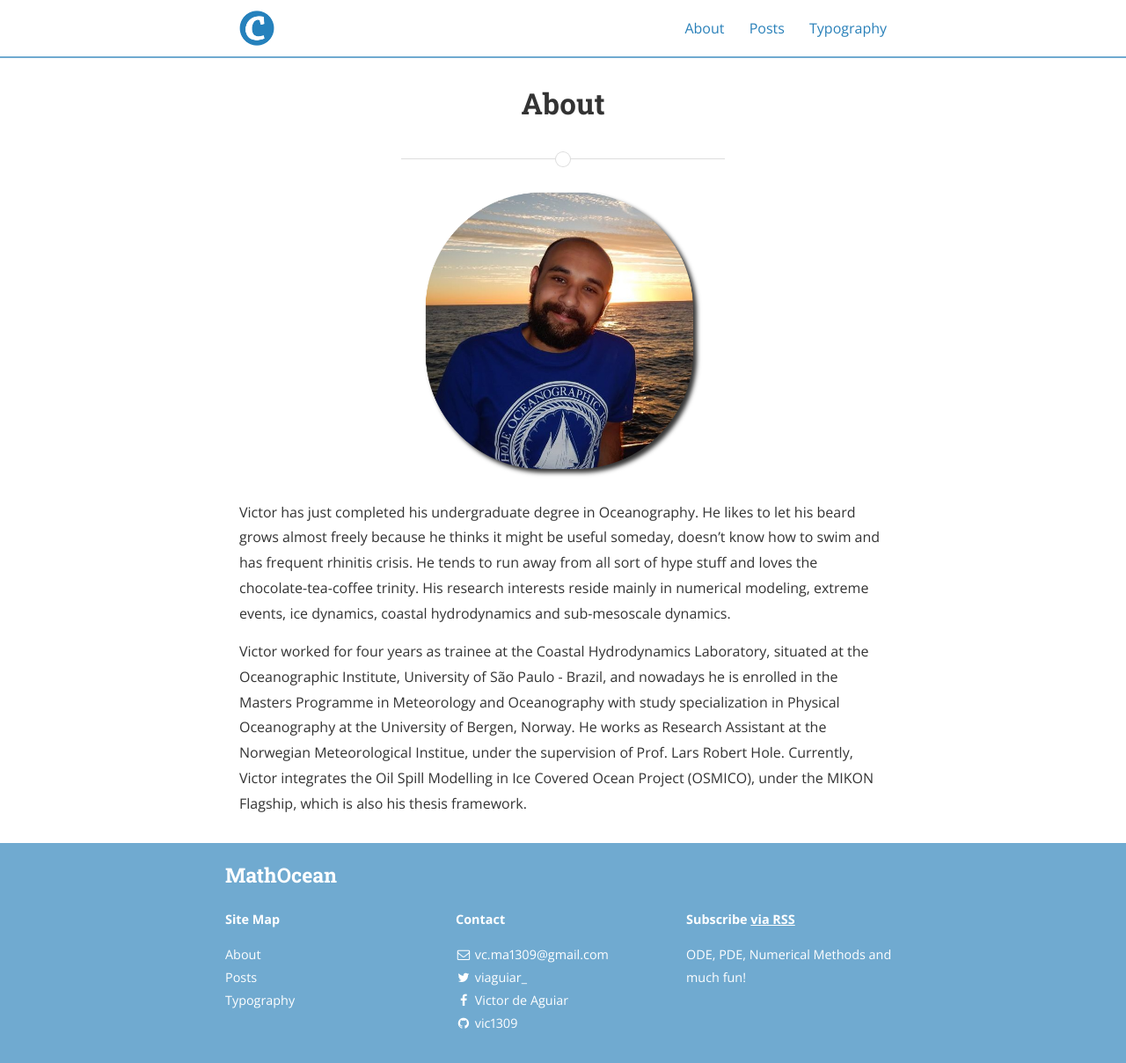
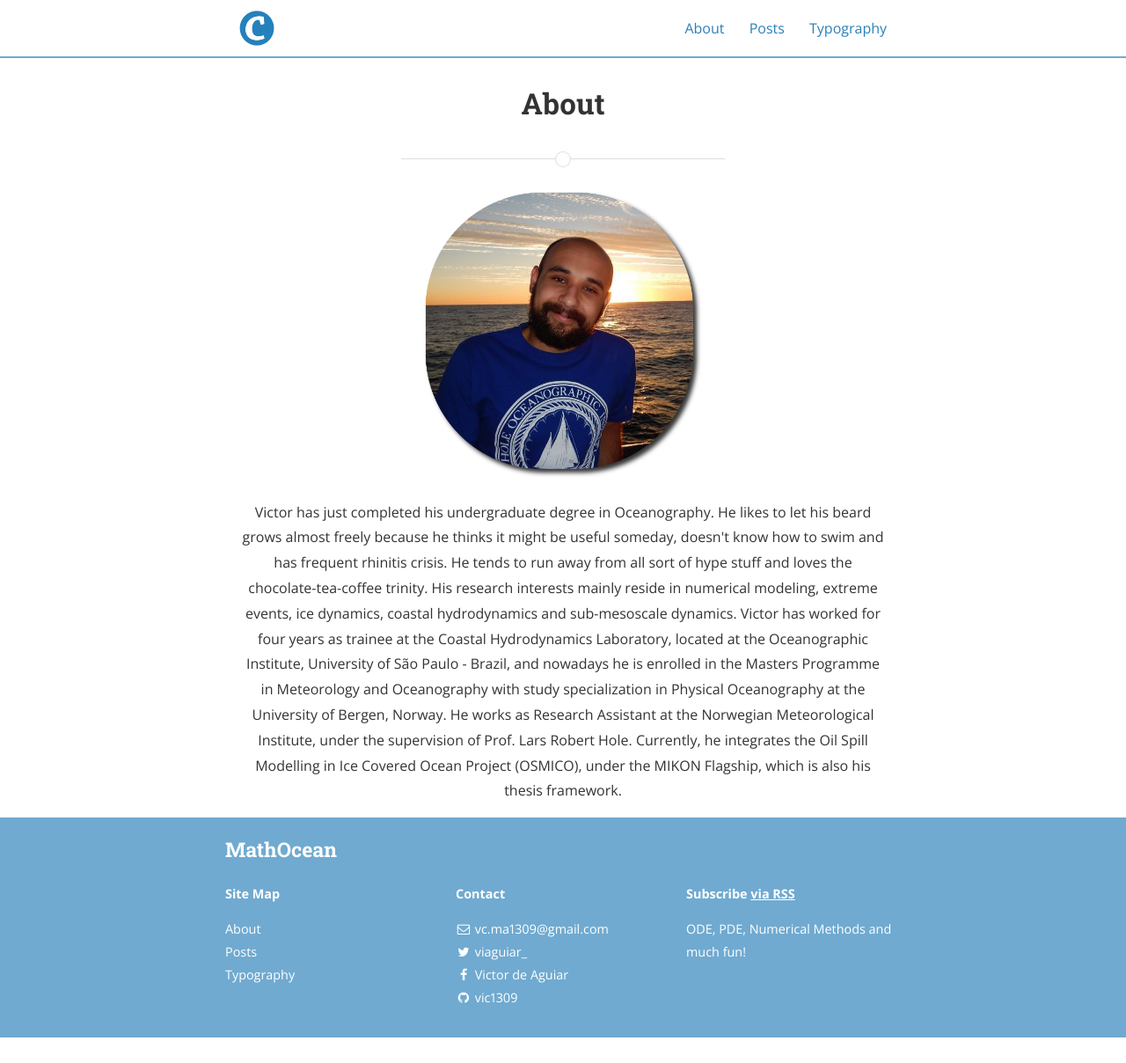
Before and after one commit to vic1309/lerofly, a Jekyll site: the page built from about.md, in a window 1280 px wide. Shown: the whole page at 88% size. Built offline with Jekyll 4.4.1, drawn with Linux system fonts in a browser that asks for light colours; nearby versions of some CDN libraries; after the commit the page ends 1179 px from its top, so only the background shows below that.

Commit message:
Update about.md

```diff
--- a/about.md
+++ b/about.md
@@ -6,6 +6,10 @@
 
 <img src="{{ site.baseurl }}/assets/eu.png" title="Profile Picture" class="profile">
 
-Victor has just completed his undergraduate degree in Oceanography. He likes to let his beard grows almost freely because he thinks it might be useful someday, doesn't know how to swim and has frequent rhinitis crisis. He tends to run away from all sort of hype stuff and loves the chocolate-tea-coffee trinity. His research interests reside mainly in numerical modeling, extreme events, ice dynamics, coastal hydrodynamics and sub-mesoscale dynamics.
+<center>
 
-Victor worked for four years as trainee at the Coastal Hydrodynamics Laboratory, situated at the Oceanographic Institute, University of São Paulo - Brazil, and nowadays he is enrolled in the Masters Programme in Meteorology and Oceanography with study specialization in Physical Oceanography at the University of Bergen, Norway. He works as Research Assistant at the Norwegian Meteorological Institue, under the supervision of Prof. Lars Robert Hole. Currently, Victor integrates the Oil Spill Modelling in Ice Covered Ocean Project (OSMICO), under the MIKON Flagship, which is also his thesis framework.
+Victor has just completed his undergraduate degree in Oceanography. He likes to let his beard grows almost freely because he thinks it might be useful someday, doesn't know how to swim and has frequent rhinitis crisis. He tends to run away from all sort of hype stuff and loves the chocolate-tea-coffee trinity. His research interests mainly reside in numerical modeling, extreme events, ice dynamics, coastal hydrodynamics and sub-mesoscale dynamics.
+
+Victor has worked for four years as trainee at the Coastal Hydrodynamics Laboratory, located at the Oceanographic Institute, University of São Paulo - Brazil, and nowadays he is enrolled in the Masters Programme in Meteorology and Oceanography with study specialization in Physical Oceanography at the University of Bergen, Norway. He works as Research Assistant at the Norwegian Meteorological Institute, under the supervision of Prof. Lars Robert Hole. Currently, he integrates the Oil Spill Modelling in Ice Covered Ocean Project (OSMICO), under the MIKON Flagship, which is also his thesis framework.
+
+</center>
```
